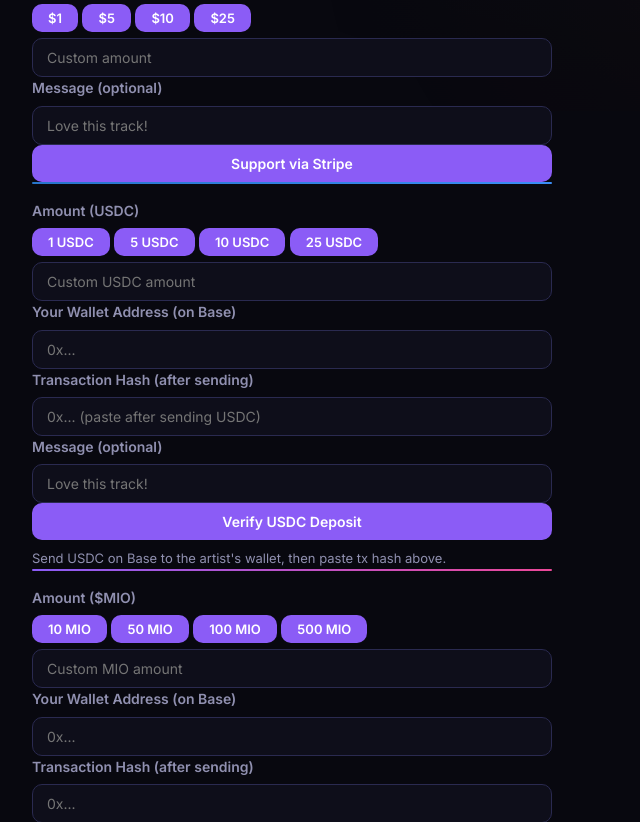
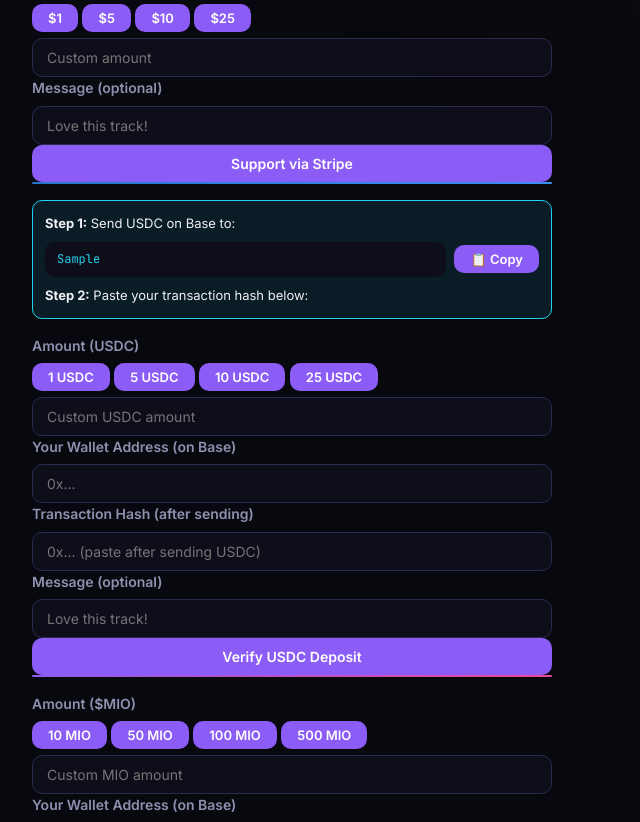
Before and after one commit to TheInnerI/music-bank, a Python web app: template templates/track/detail.html in a window 1280 px wide. Shown: the part 691-1513 px from the top of the page, without its empty margins (0-640 px from the left). Run offline with Jinja, Linux system fonts and the light colour scheme; the template is opened without the code that fills it: most values are stand-ins (such as "Sample title", 1, 10 or a date in 2020).

Commit message:
Fix YouTube playback (embed player) + crypto deposit UX (show artist wallet)

```diff
--- a/templates/track/detail.html
+++ b/templates/track/detail.html
@@ -19,12 +19,25 @@
             </div>
             {% if track.description %}<p class="track-description">{{ track.description }}</p>{% endif %}
             <div class="track-actions">
+                {% if track.audio_url and 'youtube.com' in track.audio_url or 'youtu.be' in track.audio_url %}
+                <button class="btn btn-lg" onclick="toggleYouTubePlayer()">▶ Play on YouTube</button>
+                {% elif track.audio_url %}
                 <button class="btn btn-lg" onclick="playTrack({{ track.id }}, '{{ track.audio_url }}')">▶ Play</button>
+                {% else %}
+                <button class="btn btn-lg" disabled title="No audio file uploaded">▶ Play</button>
+                {% endif %}
                 <button class="btn btn-lg btn-ghost" onclick="toggleLike({{ track.id }})" id="like-btn">
                     {{ '♥' if liked else '♡' }} <span id="like-count">{{ track.likes }}</span>
                 </button>
                 <button class="btn btn-lg btn-ghost" onclick="showDepositModal({{ track.id }}, '{{ track.title }}')">💰 Support Artist</button>
             </div>
+
+            {# YouTube embed container (hidden by default) #}
+            {% if track.audio_url and ('youtube.com' in track.audio_url or 'youtu.be' in track.audio_url) %}
+            <div id="youtube-embed" class="youtube-embed hidden">
+                <iframe id="youtube-iframe" width="100%" height="315" frameborder="0" allowfullscreen></iframe>
+            </div>
+            {% endif %}
             <div class="track-stats-bar">
                 <span>▶ {{ track.plays }} plays</span>
                 <span>♥ {{ track.likes }} likes</span>
@@ -117,6 +130,16 @@
 
         <!-- USDC Rail -->
         <div id="deposit-rail-usdc" class="deposit-rail-panel hidden">
+            {% if artist_wallet %}
+            <div class="crypto-deposit-info">
+                <p class="text-sm"><strong>Step 1:</strong> Send USDC on Base to:</p>
+                <div class="wallet-address-box">
+                    <code id="artist-usdc-wallet">{{ artist_wallet }}</code>
+                    <button class="btn btn-sm" onclick="copyWallet('artist-usdc-wallet')">📋 Copy</button>
+                </div>
+                <p class="text-sm" style="margin-top:8px"><strong>Step 2:</strong> Paste your transaction hash below:</p>
+            </div>
+            {% endif %}
             <div class="form-group">
                 <label>Amount (USDC)</label>
                 <div class="preset-amounts">
@@ -140,7 +163,6 @@
                 <input type="text" id="usdc-message" placeholder="Love this track!">
             </div>
             <button class="btn btn-full" onclick="submitUsdcDeposit()">Verify USDC Deposit</button>
-            <p class="text-muted text-sm" style="margin-top:8px">Send USDC on Base to the artist's wallet, then paste tx hash above.</p>
         </div>
 
         <!-- $MIO Rail -->
@@ -294,5 +316,47 @@ async function toggleLike(trackId) {
     const data = await resp.json();
     document.getElementById('like-btn').innerHTML = `${data.liked ? '♥' : '♡'} <span id="like-count">${data.count}</span>`;
 }
+
+// YouTube embed toggle
+function toggleYouTubePlayer() {
+    const embed = document.getElementById('youtube-embed');
+    const iframe = document.getElementById('youtube-iframe');
+    if (embed && iframe) {
+        if (embed.classList.contains('hidden')) {
+            const audioUrl = '{{ track.audio_url }}';
+            let videoId = '';
+            if (audioUrl.includes('watch?v=')) {
+                videoId = audioUrl.split('watch?v=')[1].split('&')[0];
+            } else if (audioUrl.includes('youtu.be/')) {
+                videoId = audioUrl.split('youtu.be/')[1].split('?')[0];
+            }
+            if (videoId) {
+                iframe.src = `https://www.youtube.com/embed/${videoId}?autoplay=1`;
+                embed.classList.remove('hidden');
+            }
+        } else {
+            iframe.src = '';
+            embed.classList.add('hidden');
+        }
+    }
+}
+
+// Copy wallet address
+function copyWallet(elementId) {
+    const el = document.getElementById(elementId);
+    if (el) {
+        navigator.clipboard.writeText(el.textContent).then(() => {
+            alert('Wallet address copied!');
+        });
+    }
+}
 </script>
+
+<style>
+.youtube-embed { margin-top: 16px; border-radius: 12px; overflow: hidden; }
+.youtube-embed.hidden { display: none; }
+.crypto-deposit-info { background: rgba(34, 211, 238, 0.1); border: 1px solid var(--breath); border-radius: var(--radius-sm); padding: 12px; margin-bottom: 16px; }
+.wallet-address-box { display: flex; gap: 8px; align-items: center; margin: 8px 0; }
+.wallet-address-box code { flex: 1; background: var(--deep); padding: 8px 12px; border-radius: var(--radius-sm); font-family: var(--font-mono); font-size: 12px; word-break: break-all; color: var(--breath); }
+</style>
 {% endblock %}
```
Also changed, not shown: api/routes/tracks.py (+11 -0 lines).
